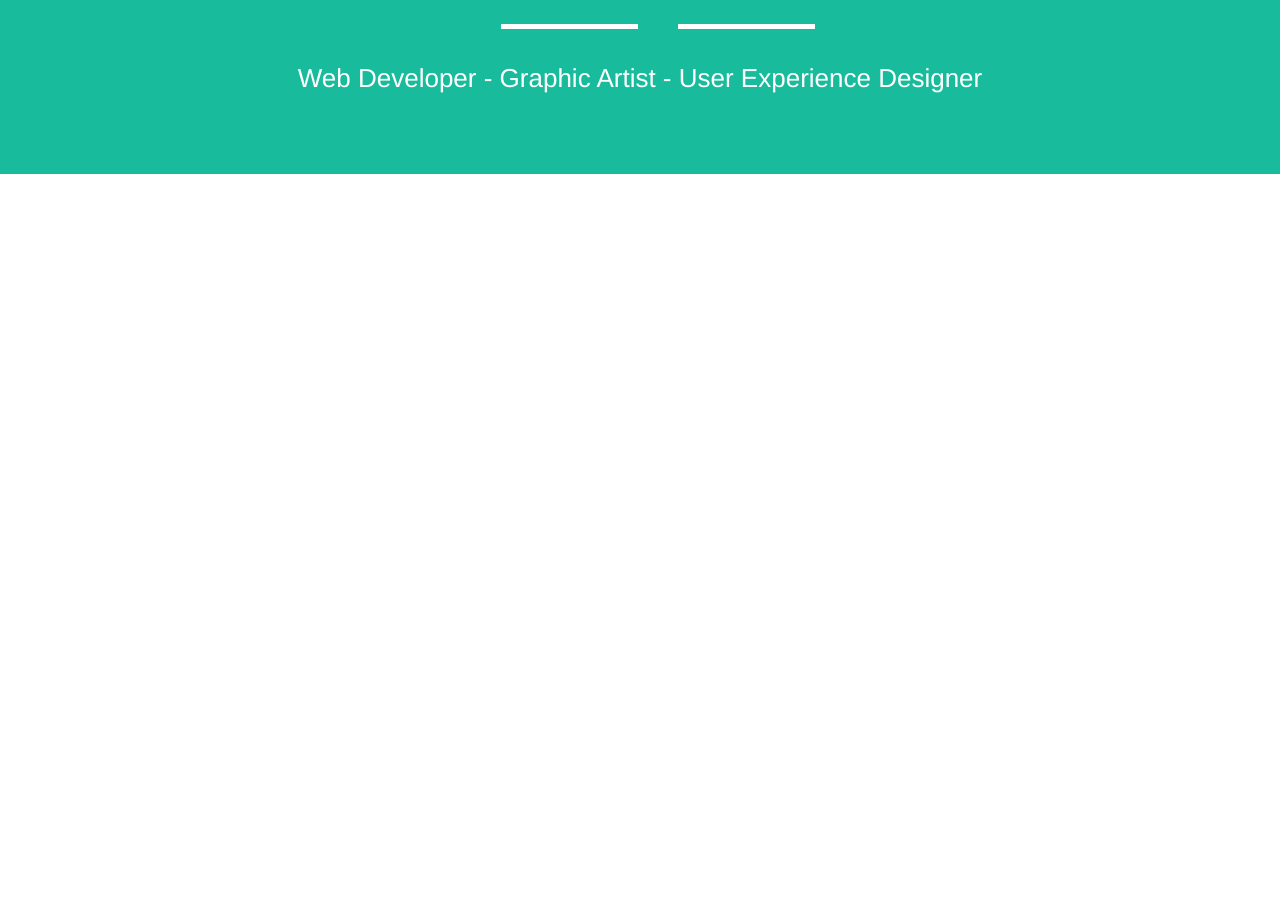
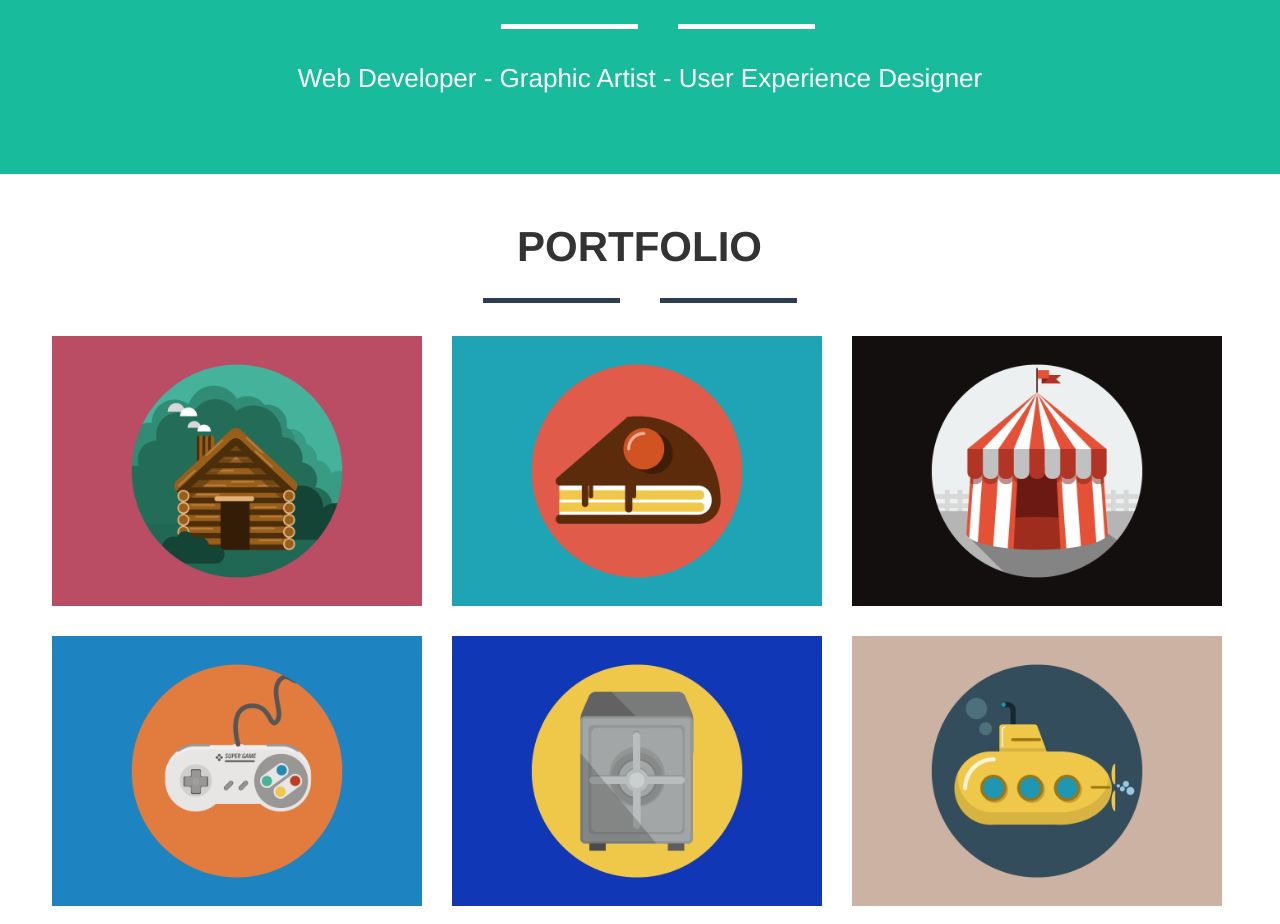
Before and after one commit to KarinAAC/leccion30, a plain HTML site: page index.html in a window 1280 px wide. Shown: the part 546-1470 px from the top of the page. Before the commit the page ends 800 px from the top, so only its background shows below. Drawn offline with Linux system fonts and the light colour scheme.

Commit message:
subiendo seccion dos

```diff
--- a/index.html
+++ b/index.html
@@ -31,7 +31,7 @@
 			<div class="parrafo">Web Developer - Graphic Artist - User Experience Designer</div>
 		</div>
 	</section>
-	<!--<section id="section-dos">
+	<section id="section-dos">
 		<div class="container">
 			<div class="row">
 				<div class="col-4" id="titulo-portfolio">
@@ -54,7 +54,7 @@
 	</section>
 	<section id="section-tres">
 
-	</section>-->
+	</section>
 	<!-- Enlaza aquí tu archivo JS -->
 	<script src="js/app.js" charset="utf-8"></script>
 </body>
```
